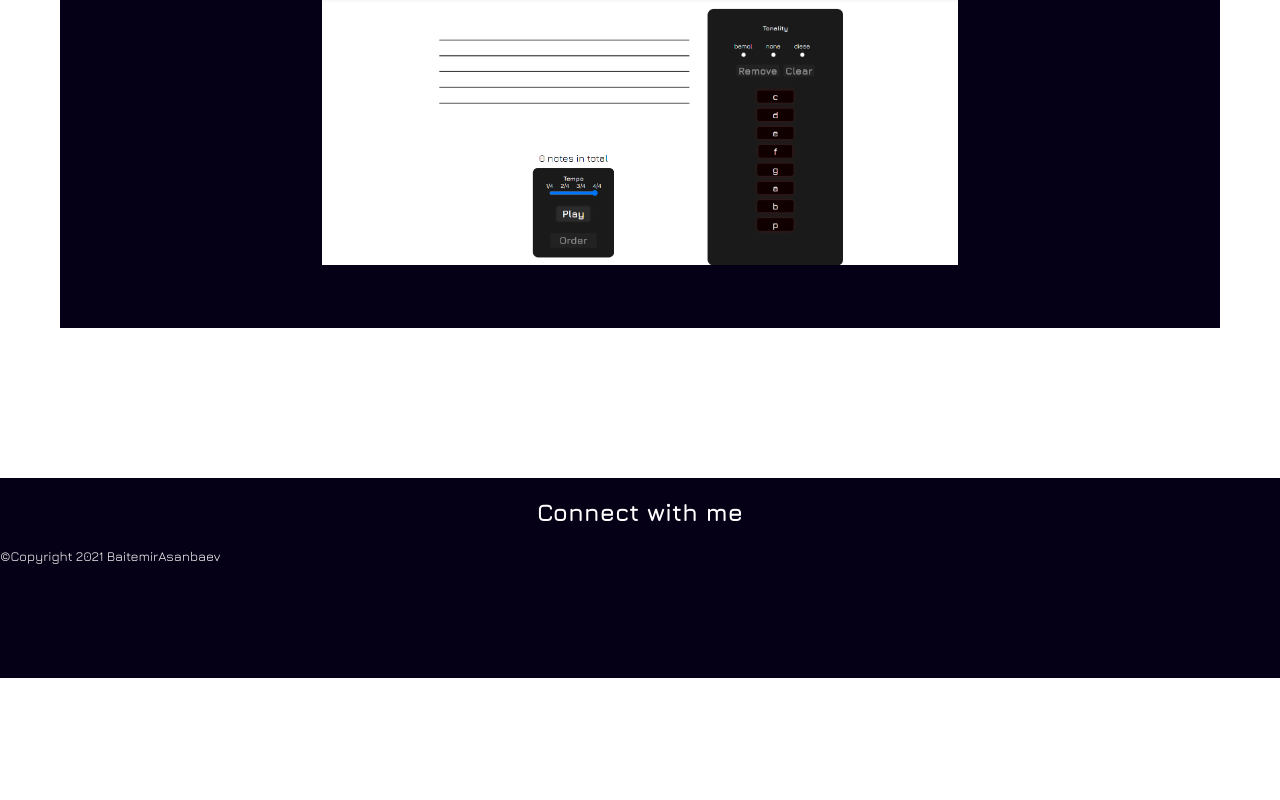
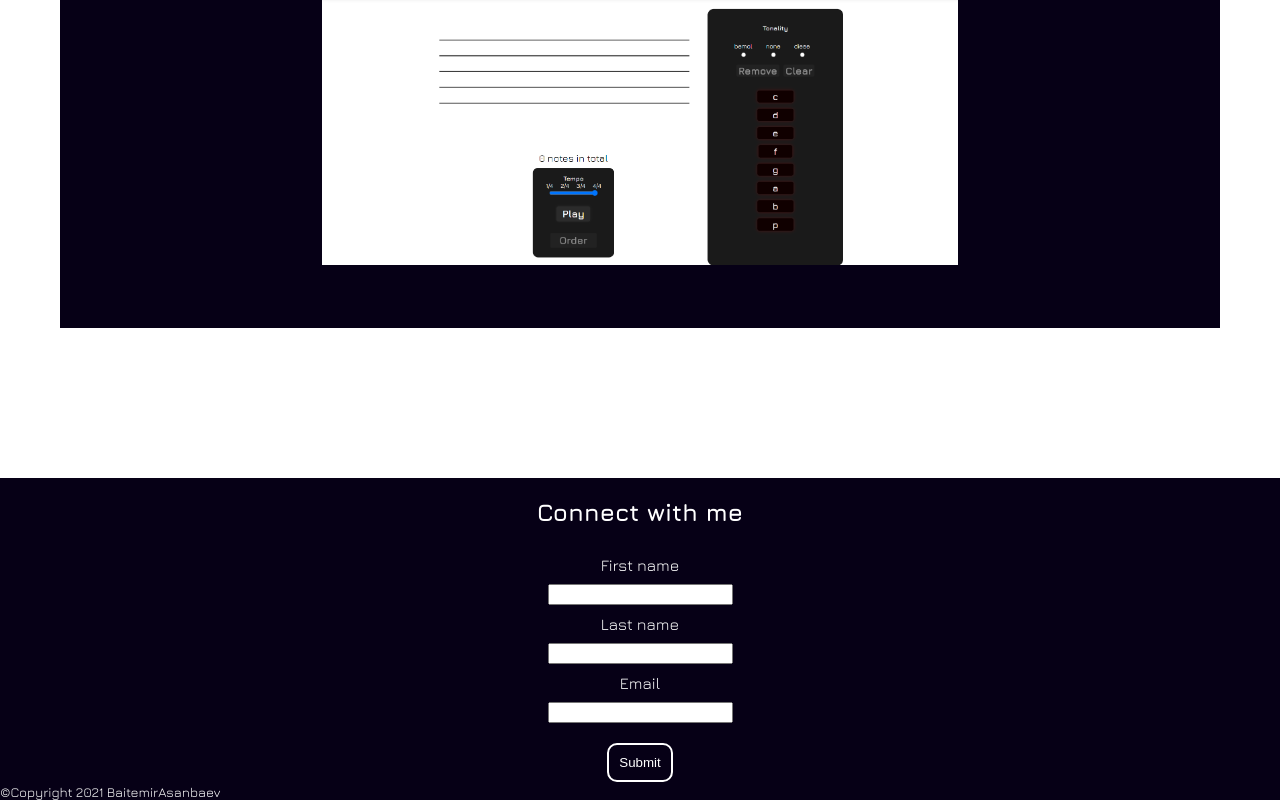
Before and after one commit to BaitemirAsanbaev/personal-site, a React (Create React App) app: page /projects/music-maker in a window 1280 px wide. Shown: the part 641-1441 px from the top of the page. Before the commit the page ends 1319 px from the top, so only its background shows below. Built offline with nearby package versions, Linux system fonts and the light colour scheme.

Commit message:
created footrer

```diff
--- a/package.json
+++ b/package.json
@@ -6,7 +6,9 @@
     "@testing-library/jest-dom": "^5.12.0",
     "@testing-library/react": "^11.2.6",
     "@testing-library/user-event": "^12.8.3",
+    "axios": "^0.21.1",
     "react": "^17.0.2",
+    "react-axios": "^2.0.5",
     "react-dom": "^17.0.2",
     "react-redux": "^7.2.4",
     "react-router-dom": "^5.2.0",
--- a/src/components/Layout/Footer/Footer.js
+++ b/src/components/Layout/Footer/Footer.js
@@ -1,11 +1,34 @@
 import classes from "./Footer.module.css";
+import axios from "axios"
 
 const Footer = () => {
+
+  function submitCallback(event){
+
+    const data = new FormData(event.target)
+    axios.post("https://personal-site-test-ef345-default-rtdb.firebaseio.com//users.json",{
+          firstname: data.get('firstname'),
+          email: data.get('email'),
+          lastname: data.get('lastname'),
+
+    }).then(
+      console.log("dfghj")
+    )
+
+    event.preventDefault();
+  }
+
   return ( <div className={classes.Footer}>
     <div>
       <h2>Connect with me</h2>
-      <form>
-
+      <form onSubmit={submitCallback}>
+        <label>First name</label>
+        <input required type="text" name="firstname"/>
+        <label>Last name</label>
+        <input required type="text" name="lastname"/>
+        <label>Email</label>
+        <input required type="email" name="email"/>
+        <button>Submit</button>
       </form>
     </div>
 
--- a/src/components/Layout/Footer/Footer.module.css
+++ b/src/components/Layout/Footer/Footer.module.css
@@ -1,5 +1,4 @@
 .Footer{
-  height: 200px;
   width: 100%;
   background-color: #060016;
   color: #fff;
@@ -10,3 +9,30 @@
   flex-direction: column;
   align-items: center;
 }
+.Footer form{
+  display: flex;
+  flex-direction: column;
+  align-items: center;
+}
+.Footer form label{
+  margin: 10px 0px 10px 0px
+}
+.Footer form button{
+  outline: none;
+  border: 2px  solid #fff;
+  color: #fff;
+  background-color: #060016;
+  border-radius: 10px;
+  padding: 10px;
+  transition: color .5s, border .5s;
+  margin-top: 20px;
+}
+
+.Footer form button:hover{
+  border: 2px  solid rgb(143, 256, 199);
+  color: rgb(143, 256, 199);
+}
+.Footer form button:focus{
+  border: 2px  solid #fff;
+  color: #fff;
+}
```
Also changed, not shown: src/components/UI/Button/Button.js (deleted, +0 -9 lines), src/components/UI/Button/Button.module.css (deleted), 1 other file (tests, documents, lock files or other folders).
